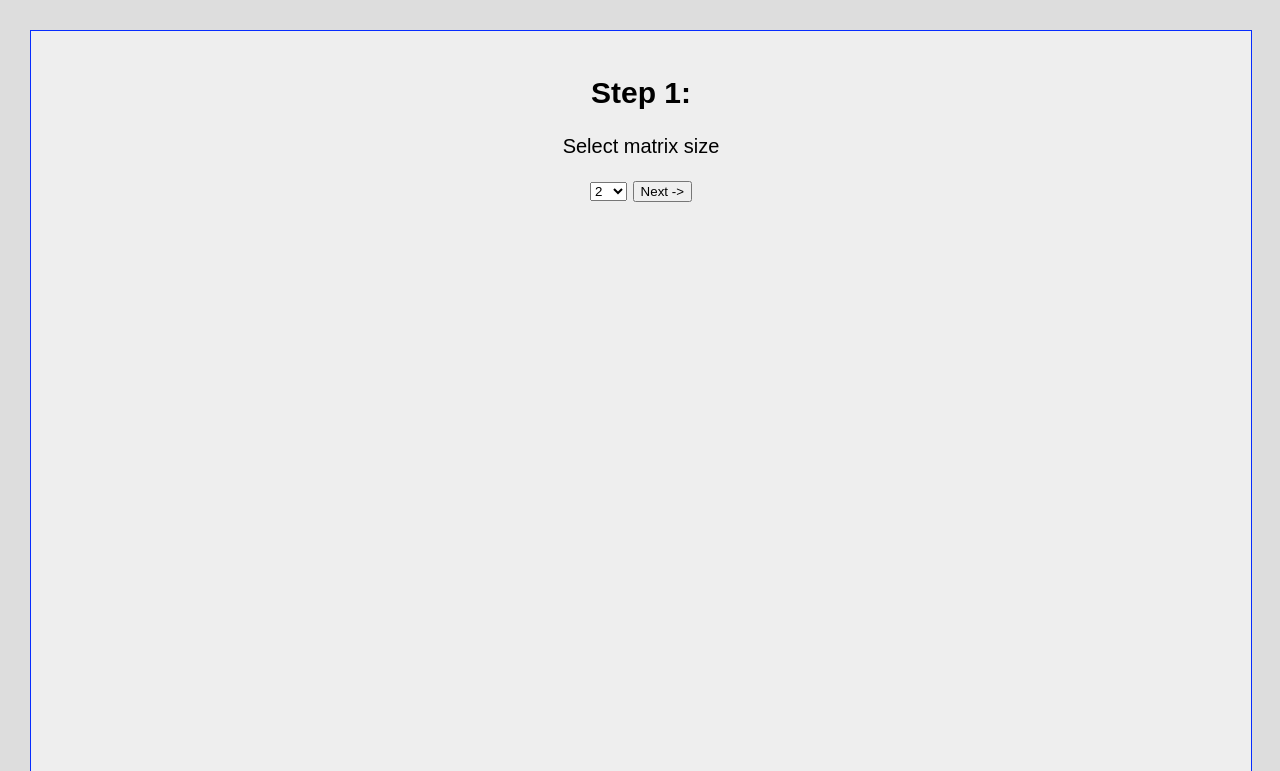
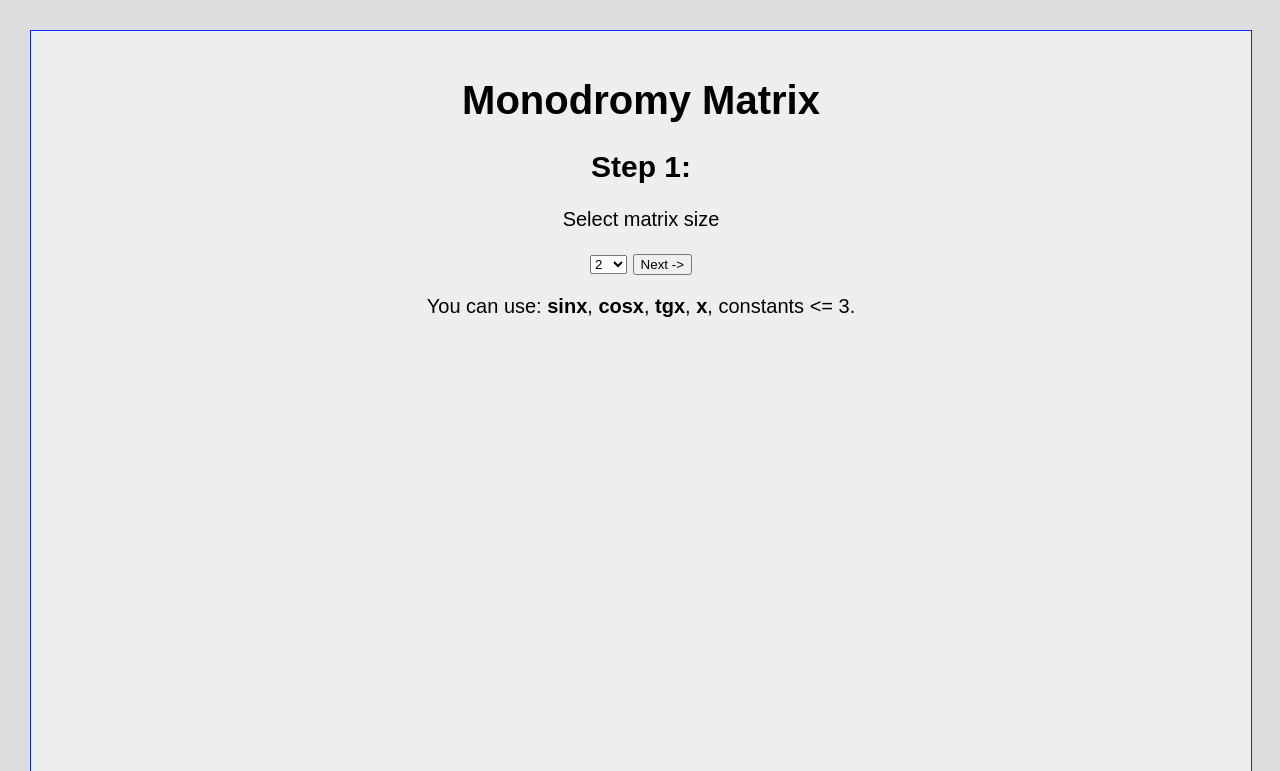
Before and after one commit to Margarita99/matrix, a PHP site: page /?step=1 in a window 1280 px wide. Shown: the top 771 px of the page. Run offline with PHP 8.4, Linux system fonts and the light colour scheme.

Commit message:
Some cool changes

```diff
--- a/index.php
+++ b/index.php
@@ -1,6 +1,6 @@
 <?php
 
-const P_H = 0.5;
+const P_H = 0.3;
 
 function factorial($Fact)
 {
@@ -11,7 +11,7 @@ function factorial($Fact)
 function calc_matrix($N, $AS)
 {
     $m = 3;
-    $P = 170;
+    $P = 100;
     $h = P_H;
 
 
@@ -58,9 +58,8 @@ function calc_matrix($N, $AS)
     {
         for ($j = 0; $j < $N; $j++)
         {
-            //echo " AS[" . $i . "," . $j . "]: " . $AS[$i][$j] . " ";
+            //if($AS[$i][$j] == "sinx") $AS[$i][$j] =
         }
-        //echo "<br>";
     }
 
     //Заполние матрицы A
@@ -83,8 +82,14 @@ function calc_matrix($N, $AS)
         {
             for ($j = 0; $j < $N; $j++)
             {
-                $A[$i][$j] = $AS[$i][$j];//ExSolver.solve(ExParser.parse(ExParser.prepare(AS[i, j])), x[w]);
-                //Console.Write(" A[" + i + "," + j + "]: " + A[i, j] + "\t");
+            	if(is_numeric($AS[$i][$j])) $A[$i][$j] = $AS[$i][$j];
+            	else switch($AS[$i][$j]){
+					case "sinx": $A[$i][$j] = sin($x[$w]); break;
+					case "cosx": $A[$i][$j] = cos($x[$w]); break;
+					case "tgx": $A[$i][$j] = tan($x[$w]); break;
+					case "x": $A[$i][$j] = $x[$w]; break;
+					default: $A[$i][$j] = 0; break;
+				}
             }
         }
 
@@ -216,11 +221,13 @@ function calc_matrix($N, $AS)
 }
 
 $step = $_GET['step'];
-
+?>
+<div id="main">
+<h1>Monodromy Matrix</h1>
+<?php
 if($step == 1 || $step == 0){
 
 	?>
-	<div id="main">
 	<h2>Step 1:</h2>
 	<p>Select matrix size</p>
 	<form action="?" method="GET">
@@ -234,13 +241,12 @@ if($step == 1 || $step == 0){
 		</select>
 		<input type="submit" value="Next ->">
 	</form>
-	</div>
+	<p>You can use: <b>sinx</b>, <b>cosx</b>, <b>tgx</b>, <b>x</b>, constants <= 3.</p>
 	<?php
 
 } else if($step == 2){
 	$size = $_GET['size'];
 	?>
-	<div id="main">
 	<h2>Step 2:</h2>
 	<p>Fill in with data</p>
 	<form action="?" method="GET">
@@ -268,7 +274,6 @@ if($step == 1 || $step == 0){
 	</form>
 	<hr>
 	<a href="?step=1"><input type="submit" value="<- Back"></a>
-	</div>
 	<?php
 
 } else if($step == 3){
@@ -276,7 +281,6 @@ if($step == 1 || $step == 0){
 	$R = calc_matrix($size, $_GET['matrix']);
 
 	?>
-	<div id="main">
 	<h2>Step 3:</h2>
 	<p>Here are your results</p>
 	<table>
@@ -300,11 +304,10 @@ if($step == 1 || $step == 0){
 		<hr>
 		<a href="?step=2"><input type="submit" value="<- Back"></a>
 		<a href="?step=1"><input type="submit" value="Start again"></a>
-		</div>
 	<?php
 }
 ?>
-
+		</div>
 <style>
 	body{
 		background: #ddd;
```
